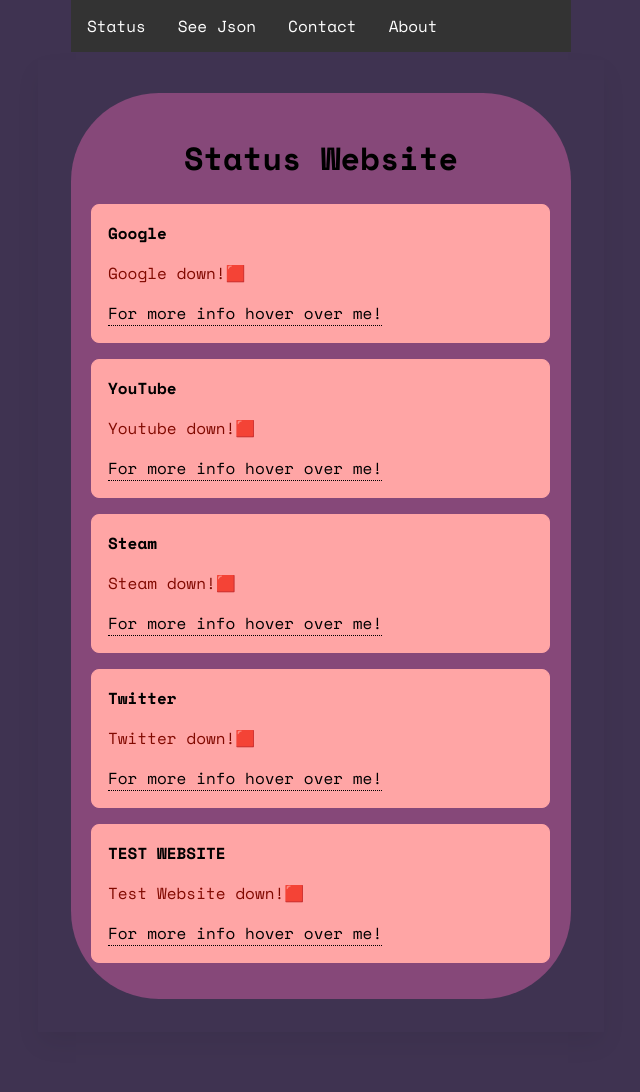
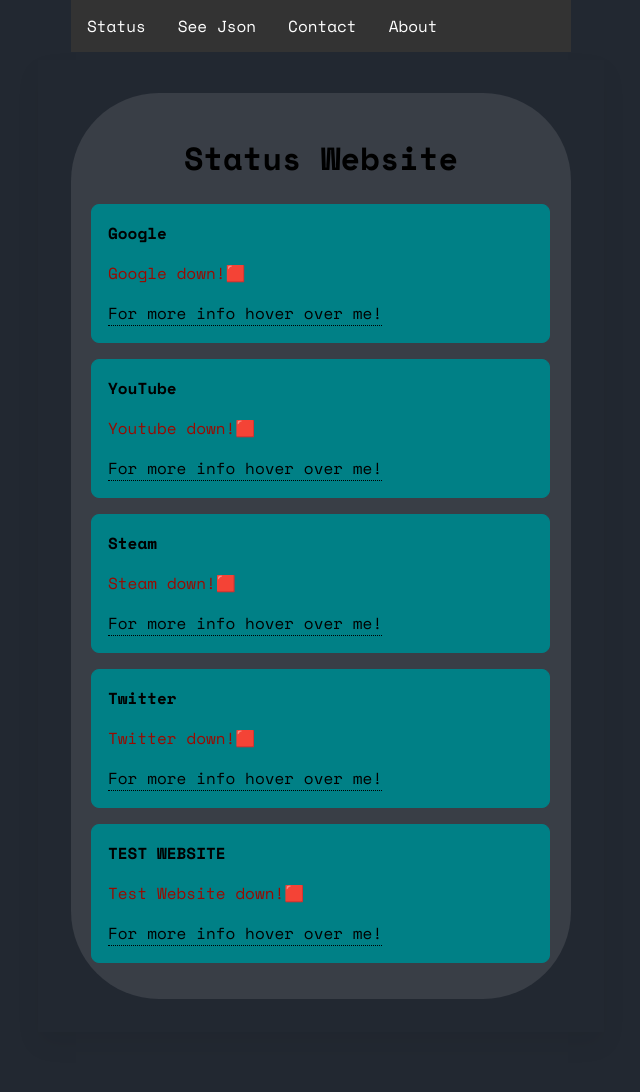
Before and after one commit to Daniel1502-code/Statuswebsite, a Flask app: page / in a window 1280 px wide. Shown: the whole page, without its empty margins (319-959 px from the left). Run offline with Flask 3, Linux system fonts and the light colour scheme; parts of the project's set-up code (start-up, migrations or seed data) failed here and were passed over.

Commit message:
Update status.html

```diff
--- a/templates/status.html
+++ b/templates/status.html
@@ -88,17 +88,17 @@
    @import url('https://fonts.googleapis.com/css2?family=Space+Mono:ital,wght@0,400;0,700;1,400;1,700&display=swap');
    body {
    font-family: 'Space Mono', monospace;
-   background-color: #3F3351; /* Set a background color for the entire page */
+   background-color: #222831; /* Set a background color for the entire page */
    display: flex;
    flex-direction: column;
    max-width: 500px;
    padding: 32px;
    margin: 60px auto;
-   border: 1px solid #3F3351;
+   border: 1px solid #222831;
    box-shadow: 0px 12px 24px rgba(0, 0, 0, 0.06);
    }
    .container {
-   background-color: #864879; /* Add a background color to the container */
+   background-color: #393E46; /* Add a background color to the container */
    padding: 20px;
    border-radius: 88px;
    }
@@ -110,8 +110,8 @@
    padding: 0;
    }
    .status-item {
-   background-color: #ffa5a5; /* Add background color to list items */
-   border: 1px solid #ffa5a5;
+   background-color: #008086; /* Add background color to list items */
+   border: 1px solid #008086;
    border-radius: 8px;
    margin-bottom: 16px;
    padding: 16px;
@@ -124,7 +124,7 @@
    color: #4CAF50; /* Green color for success status */
    }
    .status-failure {
-   color: #810900; /* Red color for failure status */
+   color: #990a00; /* Red color for failure status */
    }
    .tooltip {
    position: relative;
```
